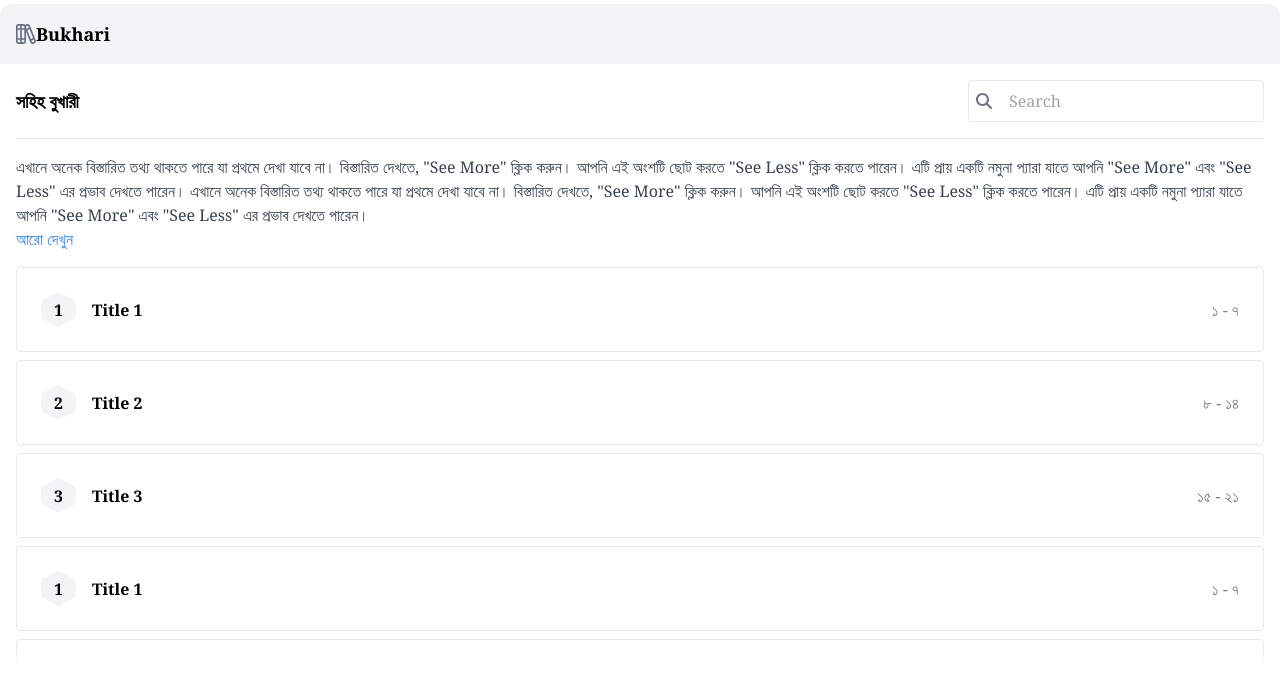
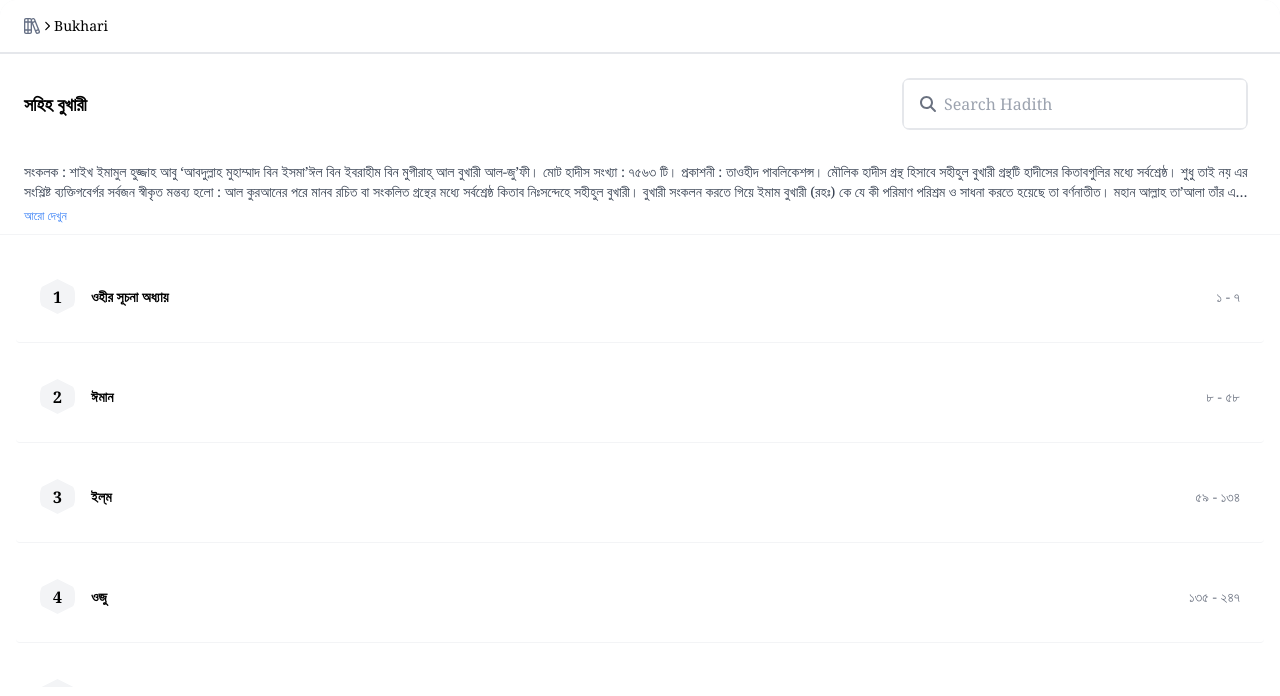
Before and after one commit to RfxNaushad/ihadis.com-bukhari, a Next.js app: page /components/MiddleSection in a window 1280 px wide. Shown: the top 696 px of the page. Built offline with nearby package versions, Linux system fonts and the light colour scheme.

Commit message:
feat: main rigt side updated

```diff
--- a/pages/components/LeftSection.js
+++ b/pages/components/LeftSection.js
@@ -142,7 +142,7 @@ const LeftSection = ({ isSidebarOpen }) => {
     <div className="hidden xl:block rounded-2xl bg-white h-full">
       <div className="flex mb-4">
         <button
-          className="rounded-tl-2xl text-xl px-4 py-3 flex-1 border-b border-gray divide-solid"
+          className="rounded-tl-2xl text-base px-4 py-3 flex-1 border-b border-gray divide-solid"
           style={{
             backgroundColor: filterType === "বই" ? "#2B9E76" : undefined,
             color: filterType === "বই" ? "white" : "black",
@@ -153,7 +153,7 @@ const LeftSection = ({ isSidebarOpen }) => {
         </button>
 
         <button
-          className="px-4 py-3 rounded-tr-xl text-xl flex-1 border-b border-gray divide-solid"
+          className="px-4 py-3 rounded-tr-xl text-base flex-1 border-b border-gray divide-solid"
           style={{
             backgroundColor: filterType === "অধ্যায়" ? "#2B9E76" : undefined,
             color: filterType === "অধ্যায়" ? "white" : "black",
--- a/pages/components/MiddleSection.js
+++ b/pages/components/MiddleSection.js
@@ -1,8 +1,9 @@
 import { useState } from "react";
 import { FontAwesomeIcon } from "@fortawesome/react-fontawesome";
-import { faBook, faSearch } from "@fortawesome/free-solid-svg-icons";
+import { faBars,faBook, faSearch,faArrowRightArrowLeft, faChevronRight } from "@fortawesome/free-solid-svg-icons";
 import Image from "next/image";
 import Hexagon from "./Hexagon";
+
 
 const MiddleSection = () => {
   const [searchTerm, setSearchTerm] = useState("");
@@ -11,109 +12,84 @@ const MiddleSection = () => {
 
   const data = {
     bukhari: [
-      { serial: 1, title: "Title 1", range: "১ - ৭" },
-      { serial: 2, title: "Title 2", range: "৮ - ১৪" },
-      { serial: 3, title: "Title 3", range: "১৫ - ২১" },
-      { serial: 1, title: "Title 1", range: "১ - ৭" },
-      { serial: 2, title: "Title 2", range: "৮ - ১৪" },
-      { serial: 3, title: "Title 3", range: "১৫ - ২১" },
-      { serial: 1, title: "Title 1", range: "১ - ৭" },
-      { serial: 2, title: "Title 2", range: "৮ - ১৪" },
-      { serial: 3, title: "Title 3", range: "১৫ - ২১" },
-      { serial: 1, title: "Title 1", range: "১ - ৭" },
-      { serial: 2, title: "Title 2", range: "৮ - ১৪" },
-      { serial: 3, title: "Title 3", range: "১৫ - ২১" },
-      { serial: 1, title: "Title 1", range: "১ - ৭" },
-      { serial: 2, title: "Title 2", range: "৮ - ১৪" },
-      { serial: 3, title: "Title 3", range: "১৫ - ২১" },
-      { serial: 1, title: "Title 1", range: "১ - ৭" },
-      { serial: 2, title: "Title 2", range: "৮ - ১৪" },
-      { serial: 3, title: "Title 3", range: "১৫ - ২১" },
+      { serial: 1, title: "ওহীর সূচনা অধ্যায়", range: "১ - ৭" },
+      { serial: 2, title: "ঈমান", range: "৮ - ৫৮" },
+      { serial: 3, title: "ইল্‌ম", range: "৫৯ - ১৩৪" },
+      { serial: 4, title: "ওজু", range: "১৩৫ - ২৪৭" },
+      { serial: 5, title: "গুস্‌ল", range: "২৪৮ - ৩১০" },
+      { serial: 6, title: "তায়াম্মুম", range: "৩১১ - ৩৫০" },
+      { serial: 7, title: "নামাজ", range: "৩৫১ - ৫০০" },
+      { serial: 8, title: "যাকাত", range: "৫০১ - ৬০০" },
+      { serial: 9, title: "সাওম", range: "৬০১ - ৭০০" },
+      { serial: 10, title: "হজ", range: "৭০১ - ৭৫০" },
     ],
   };
 
   return (
-    <section
-      className="bg-gray-100 h-[calc(100vh-191px)] lg-min:bg-white rounded-t-none rounded-b-xl w-full xss:mb-10
-    xss:rounded-xl xss:mt-4 xs:rounded-xl sm:rounded-xl
-    md:mt-1 md:rounded-xl lg:rounded-xl scroll-mt-20"
-    >
-      <div className="flex items-center p-4">
+    <section className="bg-gray-100 h-[calc(100vh-167px)] lg-min:bg-white rounded-tl-2xl rounded-tr-2xl w-full xss:mb-10 scroll-mt-20">
+      <div className="flex items-center rounded-tl-2xl rounded-tr-2xl bg-white px-6 py-4 border-b-2">
         {/* This section is visible from 1280px and hidden below */}
         <div className="hidden xl:flex items-center">
-          {" "}
-          {/* Use `xl:flex` to show only from 1280px onwards */}
           <Image
             src="/bread-crumb-book.svg"
             width={20}
             height={20}
             alt="Home Logo"
-            className="block"
+            className="block pr-1"
           />
-          <span className="text-lg font-semibold">Bukhari</span>
+          <span className="text-sm"><FontAwesomeIcon className="pr-1" icon={faChevronRight} width={6} height={6}/>Bukhari</span>
         </div>
 
         {/* This section is hidden from 1280px and visible below */}
         <div className="flex xl:hidden items-center">
-          {" "}
-          {/* Use `xl:hidden` to hide from 1280px onwards */}
-          <Image
-            src="/bread-crumb-book.svg"
-            width={20}
-            height={20}
-            alt="Home Logo"
-            className="block"
-          />
+          <FontAwesomeIcon icon={faBars} width={20}
+            height={20}/>
           <span className="text-lg font-semibold">555</span>
         </div>
       </div>
 
-      <div className="w-full bg-white p-4 flex flex-col h-full">
-        {" "}
-        {/* Set full height */}
-        <div className="flex justify-between items-center border-b pb-4 mb-4">
+      <div className="w-full overflow-y-auto rounded-bl-2xl rounded-br-2xl bg-white py-6 flex flex-col h-full">
+        <div className="flex justify-between items-center pb-4 mb-4 pl-6 pr-8">
           <div className="flex items-center">
             <span className="text-lg font-semibold">সহিহ বুখারী</span>
           </div>
 
-          <div className="relative">
+          <div className='relative border-2  rounded-lg'>
           <input
             type="text"
-              placeholder="Search"
-              value={searchTerm}
-              onChange={(e) => setSearchTerm(e.target.value)}
-              className="w-full border p-2 pl-10 rounded"
+            placeholder="Search Hadith"
+            className="pl-10 pr-14 py-3 rounded bg-white text-black focus:outline-none"
           />
           <FontAwesomeIcon
             icon={faSearch}
-              className="absolute left-2 top-1/2 transform -translate-y-1/2 text-gray-500"
+            className="absolute left-4 top-1/2 transform -translate-y-1/2 text-gray-500"
           />
         </div>
         </div>
-        <div className="mb-4">
-          <p className={`text-gray-700 ${!seeMore ? "line-clamp-3" : ""}`}>
-            এখানে অনেক বিস্তারিত তথ্য থাকতে পারে যা প্রথমে দেখা যাবে না।
-            বিস্তারিত দেখতে, "See More" ক্লিক করুন। আপনি এই অংশটি ছোট করতে "See
-            Less" ক্লিক করতে পারেন। এটি প্রায় একটি নমুনা প্যারা যাতে আপনি "See
-            More" এবং "See Less" এর প্রভাব দেখতে পারেন। এখানে অনেক বিস্তারিত
-            তথ্য থাকতে পারে যা প্রথমে দেখা যাবে না। বিস্তারিত দেখতে, "See More"
-            ক্লিক করুন। আপনি এই অংশটি ছোট করতে "See Less" ক্লিক করতে পারেন। এটি
-            প্রায় একটি নমুনা প্যারা যাতে আপনি "See More" এবং "See Less" এর
-            প্রভাব দেখতে পারেন।
+        <div className="mb-4 border-b border-gray-100	pb-2 pl-6 pr-8">
+          <p className={`text-gray-700 text-sm ${!seeMore ? "line-clamp-2" : ""}`}>
+          সংকলক : শাইখ ইমামুল হুজ্জাহ আবু ‘আবদুল্লাহ মুহাম্মাদ বিন ইসমা’ঈল বিন ইবরাহীম বিন
+          মুগীরাহ্‌ আল বুখারী আল-জু’ফী। মোট হাদীস সংখ্যা : ৭৫৬৩ টি। প্রকাশনী :
+          তাওহীদ পাবলিকেশন্স। মৌলিক হাদীস গ্রন্থ হিসাবে সহীহুল বুখারী গ্রন্থটি হাদীসের
+          কিতাবগুলির মধ্যে সর্বশ্রেষ্ঠ। শুধু তাই নয় এর সংশ্লিষ্ট ব্যক্তিগবের্গর সর্বজন স্বীকৃত মন্তব্য হলো :
+          আল কুরআনের পরে মানব রচিত বা সংকলিত গ্রন্থের মধ্যে সর্বশ্রেষ্ঠ কিতাব নিঃসন্দেহে সহীহুল বুখারী।
+          বুখারী সংকলন করতে গিয়ে ইমাম বুখারী (রহঃ) কে যে কী পরিমাণ পরিশ্রম ও সাধনা করতে হয়েছে তা
+          বর্ণনাতীত। মহান আল্লাহ তা’আলা তাঁর এই পরিশ্রমকে ক্ববুল করুন এবং এ মহান সাদাকায়ে যারিয়ার জন্য
+          তাঁকে জান্নাতুল ফেরদৌস-এর পুরষ্কারে ভুষিত করুন। - আমীন
           </p>
           <button
-            className="text-blue-500"
+            className="text-blue-500 text-xs"
             onClick={() => setSeeMore(!seeMore)}
           >
             {!seeMore ? "আরো দেখুন" : "লুকান"}
           </button>
         </div>
         {/* Scrollable Data Section */}
-        <div className="overflow-y-auto flex-1 space-y-2">
+        <div className="flex-1 px-4 space-y-2">
           {data.bukhari.map((item, index) => (
             <div
               key={index}
-              className="flex justify-between items-center bg-white border p-6 rounded hover:bg-green-100"
+              className="flex justify-between items-center border-b border-gray-100 bg-white px-6 py-7 rounded hover:bg-green-100"
               onMouseEnter={() => setHoveredItem(index)}
               onMouseLeave={() => setHoveredItem(null)}
             >
@@ -124,9 +100,9 @@ const MiddleSection = () => {
                   hoveredItem={hoveredItem}
                   index={index}
                 />
-                <strong>{item.title}</strong>
+                <strong className="text-sm">{item.title}</strong>
               </div>
-              <div className="text-gray-500 ml-auto">{item.range}</div>
+              <div className="text-gray-500 ml-auto text-sm">{item.range}</div>
             </div>
           ))}
         </div>
--- a/pages/components/Navbar.js
+++ b/pages/components/Navbar.js
@@ -55,7 +55,7 @@ const Navbar = () => {
         </button>
 
         {/* Support button for larger screens */}
-        <button className=" text-white px-4 py-3 rounded-lg flex items-center space-x-2 hidden md:block" style={{backgroundColor: "#2B9E76"}}>
+        <button className="text-white px-4 py-3 rounded-lg flex items-center space-x-2 hidden md:block" style={{backgroundColor: "#2B9E76"}}>
           <span>সাপোর্ট করুন</span>
           <FontAwesomeIcon icon={faHandHoldingHeart} />
         </button>
--- a/pages/components/ProgressBarSection .js
+++ b/pages/components/ProgressBarSection .js
@@ -5,32 +5,32 @@ const ProgressBarSection = () => {
     const [progress2, setProgress2] = useState(50);
 
     return (
-        <div className="p-4">
+        <div className="mt-8">
             <div className="mb-4">
-                <label className="block text-gray-700">এরাবিক ফন্ট সাইজ</label>
-                <div className="flex ">
+                <label className="block text-sm text-gray-700 mb-3">এরাবিক ফন্ট সাইজ</label>
+                <div className="flex space-x-2">
                     <input
                         type="range"
                         min="0"
                         max="100"
                         value={progress1}
                         onChange={(e) => setProgress1(parseInt(e.target.value))}
-                        className="mt-2 w-full"
+                        className="w-full mt-2 thin-range"
                     />
                     <h2>{progress1}</h2>
                 </div>
             </div>
 
             <div className="mb-4">
-                <label className="block text-gray-700">অনুবাদ ফন্ট সাইজ</label>
-                <div className="flex">
+                <label className="block text-sm text-gray-700 mb-3">অনুবাদ ফন্ট সাইজ</label>
+                <div className="flex space-x-2">
                     <input
                         type="range"
                         min="0"
                         max="100"
                         value={progress2}
                         onChange={(e) => setProgress2(parseInt(e.target.value))}
-                        className="mt-2 w-full"
+                        className="w-full mt-2 thin-range"
                     />
                     <h2>{progress2}</h2>
                 </div>
--- a/pages/components/RightSection.js
+++ b/pages/components/RightSection.js
@@ -6,24 +6,30 @@ const RightSection = () => {
   const [nightMode, setNightMode] = useState(false);
 
   return (
-    <section className="hidden 2xl:block xl:h-[calc(100vh_-_100px)] bg-white p-4 border-l overflow-y-auto">
-      <h2 className="text-xl font-semibold mb-4 text-center">সেটিংস</h2>
+    <section className="hidden 2xl:block xl:h-[calc(100vh_-_100px)]  overflow-y-auto rounded-tl-2xl rounded-tr-2xl">
+      <div className="mb-6 p-6 bg-white rounded-2xl">
+        <h2 className="text-xl mb-4 text-center">সেটিংস</h2>
         {/* Option Selection */}
         <div className="mb-4">
-        <label className="block text-gray-700 mb-2">আরবি ফন্ট সিলেক্ট করুন</label>
-        <select className="border p-2 w-full">
-          <option>Option 1</option>
-          <option>Option 2</option>
-          <option>Option 3</option>
+          <label className="block text-gray-700 text-sm mb-4">
+            আরবি ফন্ট সিলেক্ট করুন
+          </label>
+          <select className="border py-3 pl-3 outline-none w-full rounded-lg">
+            <option className="p-8 text-sm">KFGQ</option>
+            <option className="p-8 text-sm">Me Quran</option>
+            <option className="p-8  text-sm">Al Mushaf</option>
+            <option className="p-8 text-sm">Arial</option>
           </select>
         </div>
+
         {/* Progress Bars */}
-      <div className="mb-4">
+        <div className="">
           <ProgressBarSection />
         </div>
+
         {/* Night Mode Switch */}
-      <div className="flex items-center justify-between mb-4">
-        <span className="text-gray-700">নাইট মোড</span>
+        <div className="flex items-center justify-between mt-6">
+          <span className="text-sm text-gray-700">নাইট মোড</span>
           <Switch
             checked={nightMode}
             onChange={() => setNightMode(!nightMode)}
@@ -38,16 +44,18 @@ const RightSection = () => {
             />
           </Switch>
         </div>
+      </div>
       {/* Donation Box */}
-      <div className="bg-gray-100 p-4 rounded-lg shadow mb-4">
-        <p className="text-gray-700 mb-4">
-          আপনিও সদাকায়ে জারিয়াতে অংশ নিন আপনার দান, সেটা ছোট হলেও, ইসলামের
+      <div className="bg-green-600 p-4 rounded-lg shadow mb-4" style={{backgroundColor: "#2b9e76"}}>
+        <h2 className="text-white text-xl">আপনিও সদাকায়ে জারিয়াতে অংশ নিন </h2>
+        <p className="text-white text-sm mb-4">
+          আপনার দান, সেটা ছোট হলেও, ইসলামের
           বার্তা ও হাদিস প্রচারে সহায়তা করবে। আমাদের কাজের অংশ হতে এবং এই
           গুরুত্বপূর্ণ কাজে সাহায্য করতে আমাদের প্রজেক্টে হাদিয়া দিন। ইনশাআল্লাহ
           এটি সদাকায়ে জারিয়াহ হিসেবে আল্লাহ্‌র কাছে কবুল হবে।
         </p>
-        <button className="bg-blue-500 text-white px-4 py-2 rounded">
-          Donate Now
+        <button className="px-4 py-3 rounded-lg items-center bg-white text-black" style={{color: "#2b9e76"}}>
+        সাপোর্ট করুন
         </button>
       </div>
     </section>
--- a/pages/components/Sidebar.js
+++ b/pages/components/Sidebar.js
@@ -90,7 +90,7 @@ const Sidebar = () => {
         >
           {React.cloneElement(item.icon, {
             style: { fontSize: '35px' },
-            className: `transition-colors ${hoveredIcon === item.id ? 'text-green-500' : 'text-black'}`, // Change color based on hover
+            className: `transition-colors ${hoveredIcon === item.id ? 'text-[#2B9E76]' : 'text-black'}`, // Change color based on hover
           })}
         </div>
       ))}
--- a/pages/index.js
+++ b/pages/index.js
@@ -92,7 +92,7 @@ function HomePage({ categories, subCategories, duas }) {
       </section>
 
       {/* Middle Section - Takes full width when Right Section is hidden */}
-      <section className="w-full xl:w-3/4 2xl:w-2/4 bg-gray-100 p-4 border-r">
+      <section className="w-full xl:w-3/4 2xl:w-2/4 bg-gray-100 pl-4 pt-4">
         <MiddleSection />
       </section>
 
--- a/styles/globals.css
+++ b/styles/globals.css
@@ -47,24 +47,32 @@ body.night-mode p {
   color: white;
 }
 
-/* Custom scrollbar width */
+/* Custom scrollbar*/
 ::-webkit-scrollbar {
-  width: 5px; /* Fixed width for vertical scrollbar */
+  width: 5px;
   height: 5px;
 }
 
-/* Scrollbar track styling */
 ::-webkit-scrollbar-track {
   background: #f1f1f1;
 }
 
-/* Scrollbar thumb styling */
 ::-webkit-scrollbar-thumb {
-  background: #cecece; /* Scrollbar thumb color */
+  background: #cecece;
   border-radius: 6px;
 }
 
-/* Scrollbar thumb hover effect */
 ::-webkit-scrollbar-thumb:hover {
   background: #555;
 }
+
+/* CUSTOM RANGE
+.thin-range {
+  width: 100%;
+}
+
+.thin-range::-webkit-slider-runnable-track {
+  height: 5px;
+  border-radius: 2px;
+  border: 1px solid #ccc;
+} */
```
Lines whose indentation alone changed are shown as unchanged.
